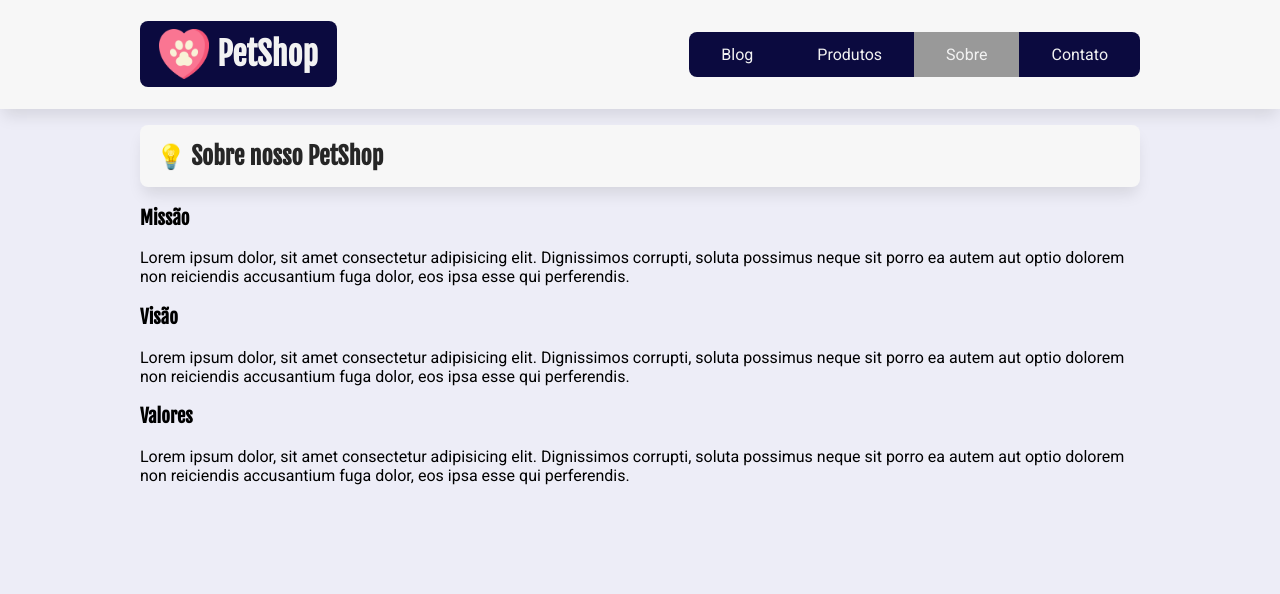
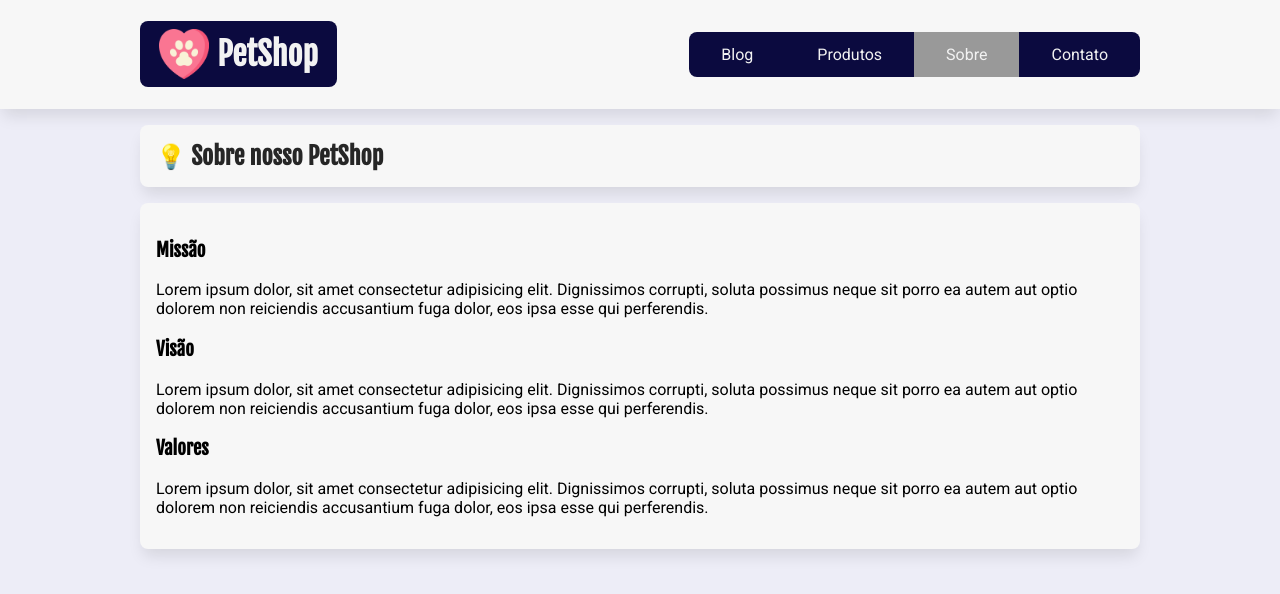
Before and after one commit to msakal/petshop, a React (Create React App) app: page /sobre in a window 1280 px wide. Shown: the top 594 px of the page. Built offline with nearby package versions, Linux system fonts and the light colour scheme.

Commit message:
centralizando formatação Caixa

```diff
--- a/src/components/Caixa/Caixa.jsx
+++ b/src/components/Caixa/Caixa.jsx
@@ -1,7 +1,7 @@
 import estilos from "./Caixa.module.css";
 
 const Caixa = (props) => {
-  return <div>{props.children}</div>;
+  return <div className={estilos.caixa}>{props.children}</div>;
 };
 
 export default Caixa;
--- a/src/components/Caixa/Caixa.module.css
+++ b/src/components/Caixa/Caixa.module.css
@@ -0,0 +1,7 @@
+.caixa {
+  width: 100%;
+  background-color: #f7f7f7;
+  box-shadow: var(--sombra-box);
+  border-radius: var(--borda-arredondada);
+  padding: 1rem;
+}
--- a/src/pages/Contato/Contato.jsx
+++ b/src/pages/Contato/Contato.jsx
@@ -1,14 +1,15 @@
+import Caixa from "../../components/Caixa/Caixa";
 import estilos from "./Contato.module.css";
 
 const Contato = () => {
   return (
     <section>
       <h2 className={estilos.titulo_secao}>Fale Conosco</h2>
-      <div id="contato">
+      <Caixa id="contato">
         <p>
           <i>Em breve teremos um formulário com biblioteca de componentes ..</i>
         </p>
-      </div>
+      </Caixa>
     </section>
   );
 };
--- a/src/pages/Pagina404/Pagina404.jsx
+++ b/src/pages/Pagina404/Pagina404.jsx
@@ -1,3 +1,4 @@
+import Caixa from "../../components/Caixa/Caixa";
 import estilos from "./Pagina404.module.css";
 import imagem404 from "../../assets/images/404.svg";
 
@@ -5,14 +6,14 @@ const Pagina404 = () => {
   return (
     <section className={estilos.pagina404}>
       <h2 className={estilos.titulo_secao}>Au au! Foi mal..</h2>
-      <div id="pagina404">
+      <Caixa id="pagina404">
         <h3>Ops! Página não encontrada!</h3>
         <img
           src={imagem404}
           className={estilos.imagem404}
           alt="Ilustração cachorrinho"
         />
-      </div>
+      </Caixa>
     </section>
   );
 };
```
